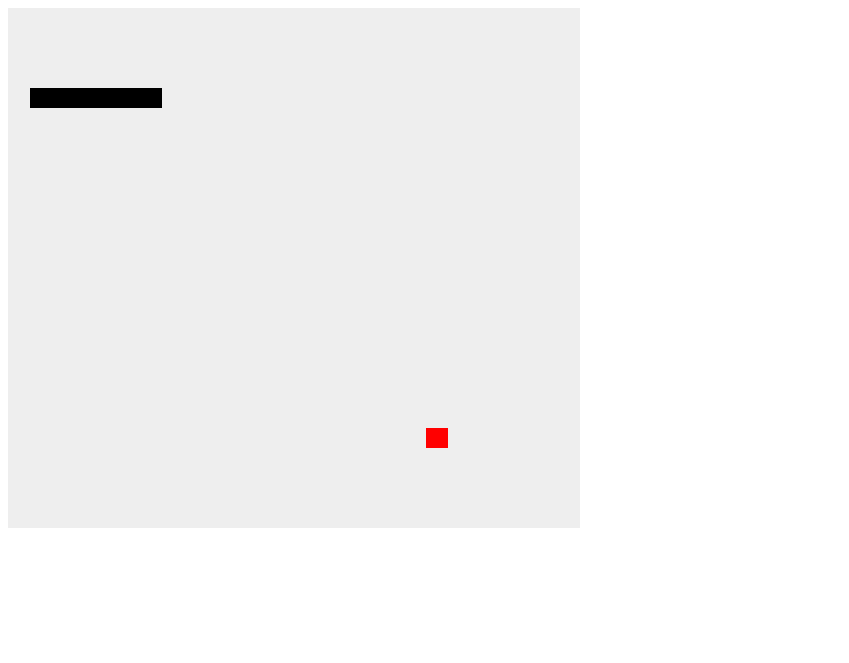
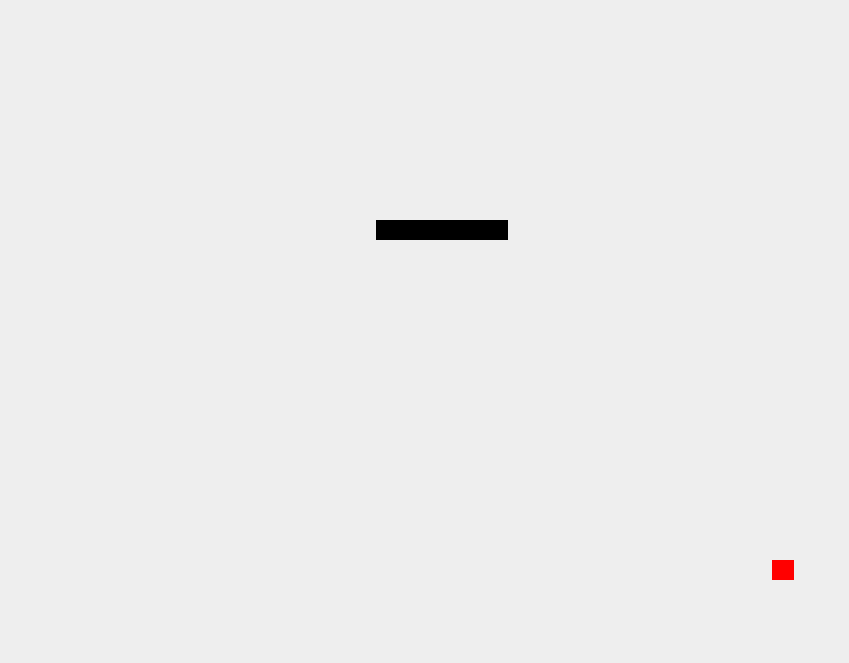
Before and after one commit to rayancheca/javascript-snake-game, a plain HTML site: page index.html in a window 1280 px wide. Shown: the whole page, without its empty margins (0-849 px from the left). Drawn offline with Linux system fonts and the light colour scheme.

Commit message:
Update index.html

```diff
--- a/index.html
+++ b/index.html
@@ -7,6 +7,14 @@
 	<script src="js/Food.js" type="text/javascript"></script>
 
 	<style>
+	body {
+    		display: flex;
+    		justify-content: center;
+    		align-items: center;
+    		height: 100vh;
+    		margin: 0;
+    		background-color: #EEE;
+	}
 
 	td{
 
```
